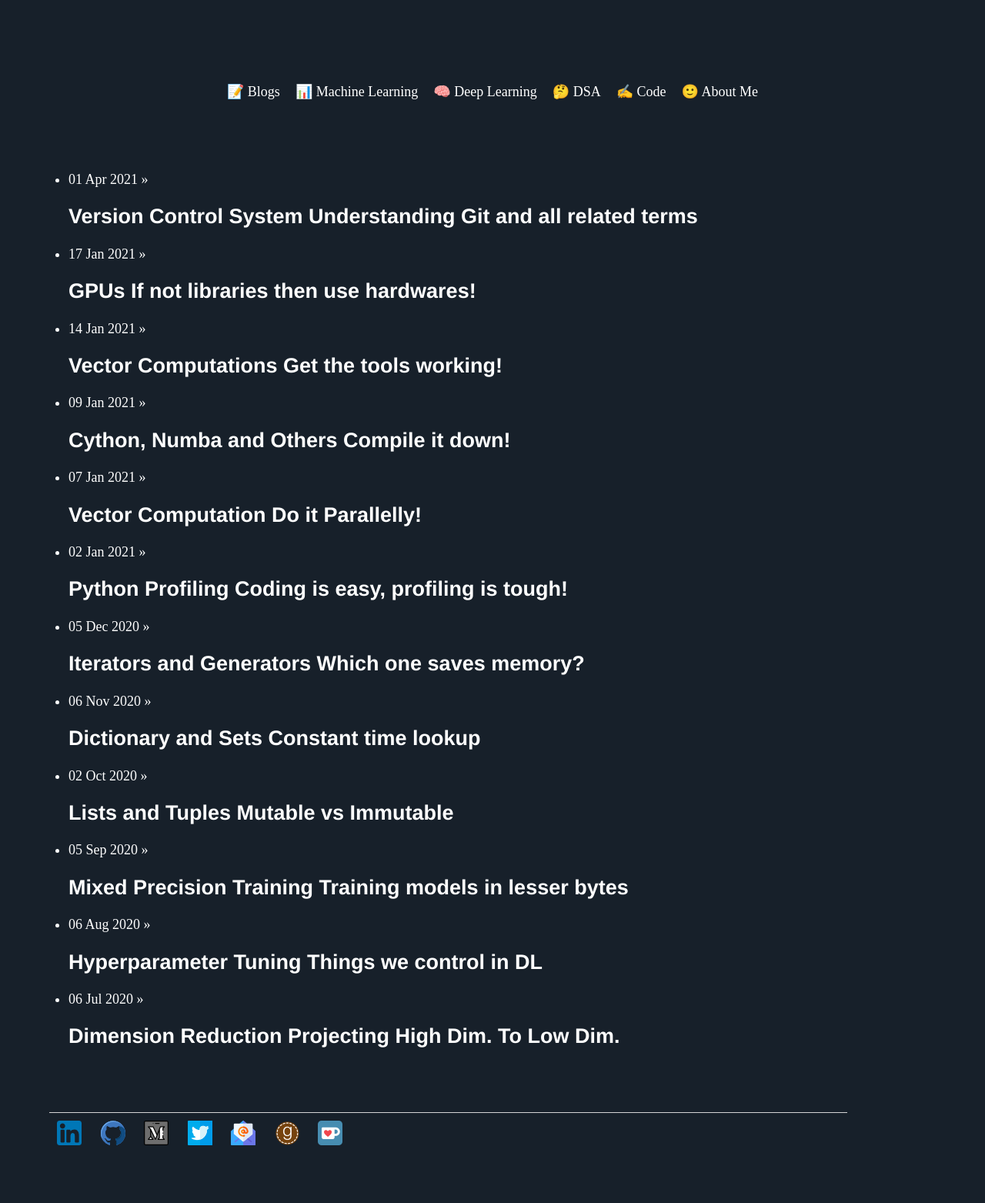
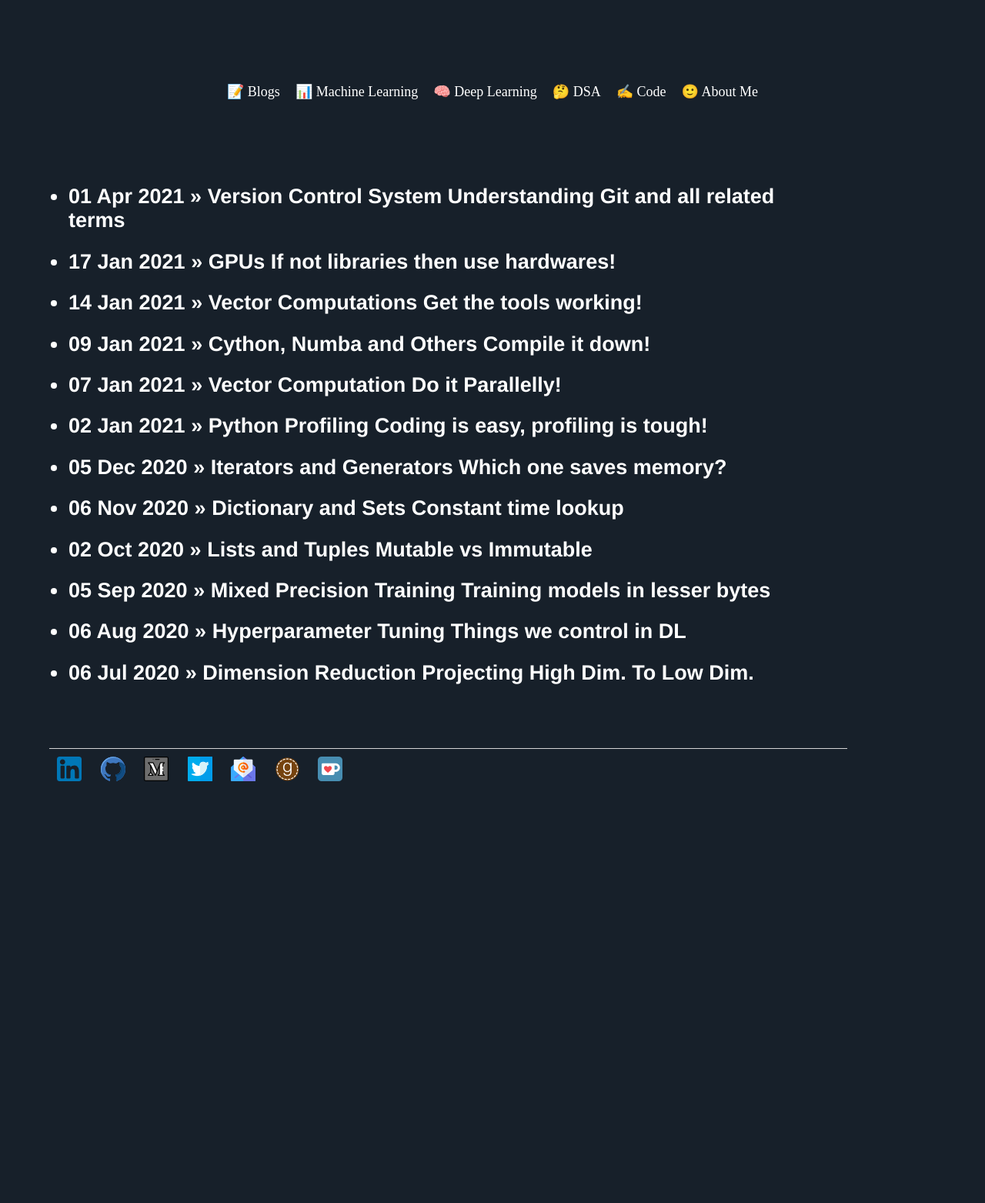
Before and after one commit to Mayurji/mayurji.github.io, a Jekyll site: the page built from blog/index.html, in a window 1280 px wide. Shown: the whole page at 77% size. Built offline with Jekyll 4.4.1, drawn with Linux system fonts in a browser that asks for light colours; nearby versions of some CDN libraries; after the commit the page ends 1090 px from its top, so only the background shows below that.

Commit message:
H1 Added

```diff
--- a/blog/index.html
+++ b/blog/index.html
@@ -9,12 +9,15 @@
 </head>
 <ul class="posts">
 
-  {% for post in site.posts %}
+{% for post in site.posts %}
+ <h2>
     <li>
-      <span>{{ post.date | date_to_string }}</span> » <h2><a href="{{ post.url }}" title="{{ post.title }}"> {{ post.title }}
-      {{ post.description }}</a></h2>
+      <span>{{ post.date | date_to_string }}</span> » <a href="{{ post.url }}" title="{{ post.title }}"> {{ post.title }}
+      {{ post.description }}</a>
   </li>
+</h2>
   {% endfor %}
+
 <!--<p>
 <img src= "{{post.image_url}}" style="zoom: 5%; background-color:#DCDCDC;" width="800" height="400" />
 </p>-->
```
